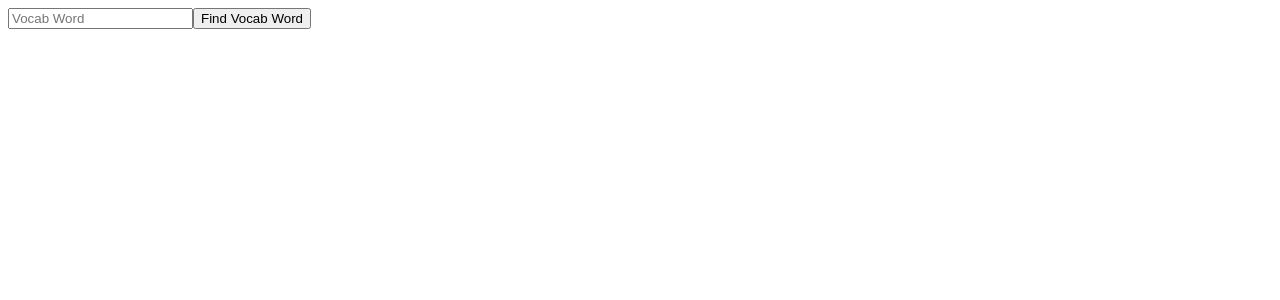
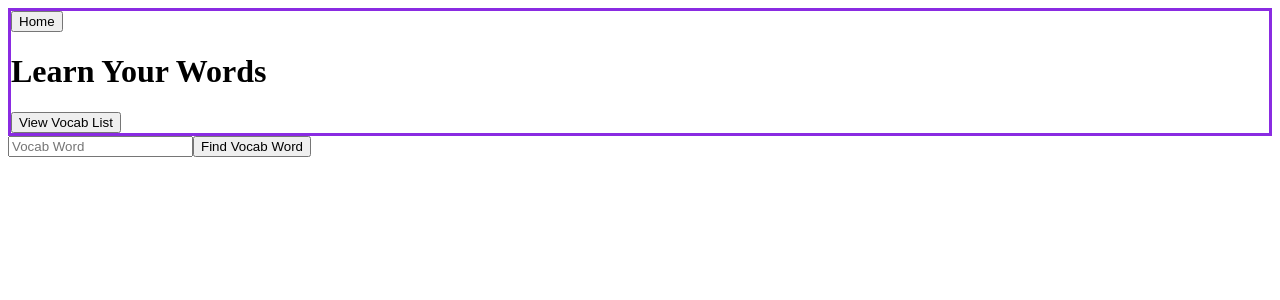
Before and after one commit to nwgambee/learn-your-words, a React (Create React App) app: page /vocab-list in a window 1280 px wide. Shown: the top 300 px of the page. Built offline with nearby package versions, Linux system fonts and the light colour scheme.

Commit message:
Create boilerplate Header component and render through App

```diff
--- a/src/components/App/App.js
+++ b/src/components/App/App.js
@@ -2,10 +2,12 @@ import React from 'react';
 import './App.css';
 import SearchForm  from '../../containers/SearchForm/SearchForm.js'
 import CardContainer from '../../containers/CardContainer/CardContainer'
+import Header from '../Header/Header'
 
 const App = () => {
     return(
       <main className='main'>
+        <Header />
         <SearchForm />
         <CardContainer />
       </main>
--- a/src/components/Header/Header.js
+++ b/src/components/Header/Header.js
@@ -0,0 +1,14 @@
+import React, { Component } from 'react';
+import './Header.scss'
+
+const Header = () => {
+  return (
+    <header className='header'>
+      <button className='home-btn'>Home</button>
+      <h1 className='main-title'>Learn Your Words</h1>
+      <button className='vocab-list-btn'>View Vocab List</button>
+    </header>
+  )
+}
+
+export default Header;
--- a/src/components/Header/Header.scss
+++ b/src/components/Header/Header.scss
@@ -0,0 +1,3 @@
+.header {
+  border: 3px solid blueviolet;
+}
--- a/src/containers/VocabCard/VocabCard.js
+++ b/src/containers/VocabCard/VocabCard.js
@@ -1,5 +1,4 @@
 import React, { Component } from 'react';
-import { connect } from 'react-redux';
 
 const VocabCard = ({ wordDetails }) => {
     console.log(wordDetails)
```
